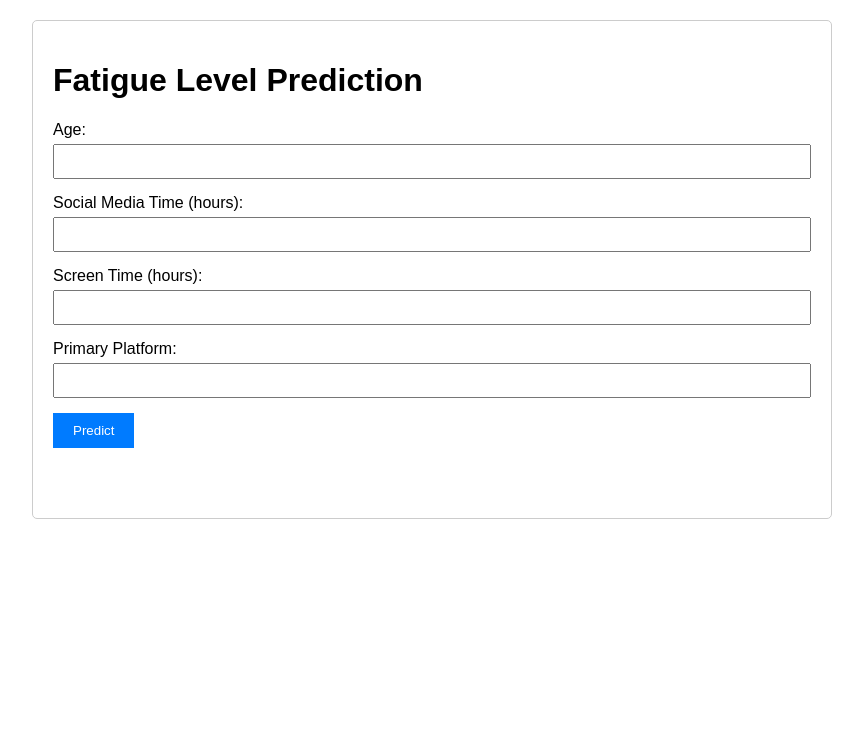
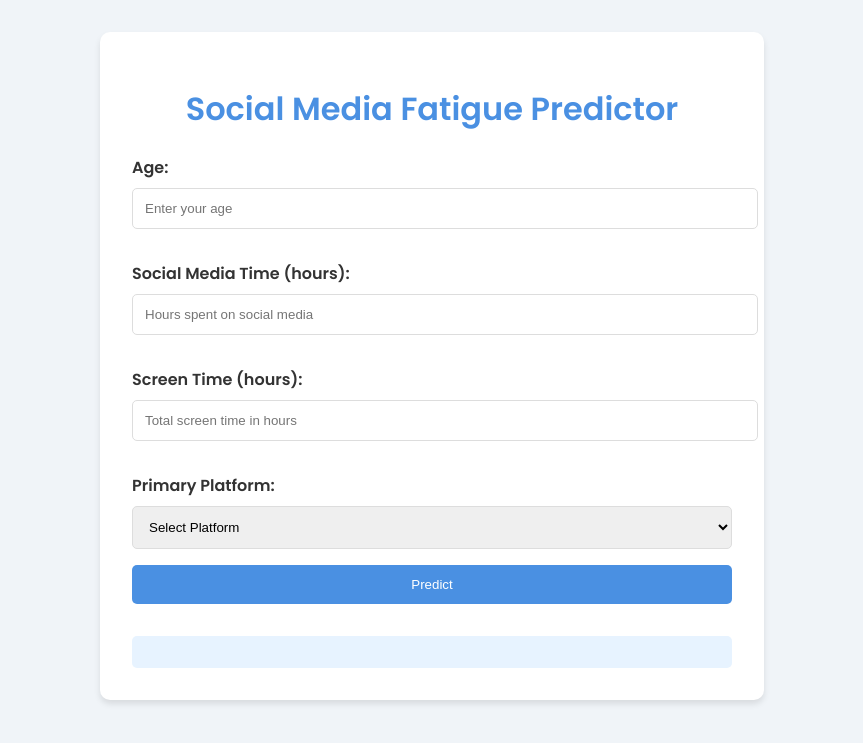
Before and after one commit to sonikirtan110/social-media-fatigue-dashboard-ai, a Flask app: page / in a window 1280 px wide. Shown: the top 743 px of the page, without its empty margins (208-1071 px from the left). Run offline with Flask 3, Linux system fonts and the light colour scheme; parts of the project's set-up code (start-up, migrations or seed data) failed here and were passed over.

Commit message:
Update index.html

```diff
--- a/templates/index.html
+++ b/templates/index.html
@@ -1,124 +1,131 @@
 <!DOCTYPE html>
-<html>
+<html lang="en">
+<head>
+    <meta charset="UTF-8">
+    <meta name="viewport" content="width=device-width, initial-scale=1.0">
+    <title>Social Media Fatigue Predictor</title>
+    <link href="https://fonts.googleapis.com/css2?family=Poppins:wght@300;400;600&display=swap" rel="stylesheet">
+    <style>
+        :root {
+            --primary-color: #4a90e2;
+            --secondary-color: #f39c12;
+            --background-color: #f0f4f8;
+            --text-color: #333;
+        }
 
-<head>
-    <title>Fatigue Level Predictor</title>
-    <style>
         body {
-            font-family: Arial, sans-serif;
-            max-width: 800px;
-            margin: 0 auto;
-            padding: 20px;
+            font-family: 'Poppins', sans-serif;
+            background-color: var(--background-color);
+            color: var(--text-color);
+            margin: 0;
+            padding: 0;
         }
 
         .container {
-            border: 1px solid #ccc;
-            padding: 20px;
-            border-radius: 5px;
+            max-width: 600px;
+            margin: 2rem auto;
+            padding: 2rem;
+            background-color: #fff;
+            border-radius: 10px;
+            box-shadow: 0 4px 6px rgba(0, 0, 0, 0.1);
         }
 
-        .form-group {
-            margin-bottom: 15px;
+        h1 {
+            color: var(--primary-color);
+            text-align: center;
         }
 
-        label {
+        form label {
             display: block;
-            margin-bottom: 5px;
+            margin: 1rem 0 0.5rem;
+            font-weight: 600;
         }
 
-        input {
+        input, select, button {
             width: 100%;
-            padding: 8px;
-            box-sizing: border-box;
+            padding: 0.75rem;
+            margin-bottom: 1rem;
+            border-radius: 5px;
+            border: 1px solid #ddd;
+        }
+
+        select option[value=""] {
+            color: #999;
         }
 
         button {
-            background: #007bff;
-            color: white;
+            background-color: var(--primary-color);
+            color: #fff;
             border: none;
-            padding: 10px 20px;
             cursor: pointer;
+            transition: background-color 0.3s;
         }
 
-        .result {
-            margin-top: 20px;
-            padding: 15px;
-            border-radius: 5px;
+        button:hover {
+            background-color: #357ab7;
         }
 
-        .success {
-            background: #d4edda;
-            border: 1px solid #c3e6cb;
-        }
-
-        .error {
-            background: #f8d7da;
-            border: 1px solid #f5c6cb;
+        #result {
+            margin-top: 1rem;
+            padding: 1rem;
+            background-color: #e7f3ff;
+            border-radius: 5px;
         }
     </style>
 </head>
-
 <body>
     <div class="container">
-        <h1>Fatigue Level Prediction</h1>
-        <div class="form-group">
-            <label>Age:</label>
-            <input type="number" id="age" required>
-        </div>
-        <div class="form-group">
-            <label>Social Media Time (hours):</label>
-            <input type="number" step="0.1" id="socialMediaTime" required>
-        </div>
-        <div class="form-group">
-            <label>Screen Time (hours):</label>
-            <input type="number" step="0.1" id="screenTime" required>
-        </div>
-        <div class="form-group">
-            <label>Primary Platform:</label>
-            <input type="text" id="primaryPlatform" required>
-        </div>
-        <button onclick="predict()">Predict</button>
+        <h1>Social Media Fatigue Predictor</h1>
+        <form id="prediction-form">
+            <label for="Age">Age:</label>
+            <input type="number" id="Age" name="Age" placeholder="Enter your age" required>
 
-        <div id="result" class="result"></div>
-    </div>
+            <label for="SocialMediaTime">Social Media Time (hours):</label>
+            <input type="number" step="0.1" id="SocialMediaTime" name="SocialMediaTime" placeholder="Hours spent on social media" required>
+
+            <label for="ScreenTime">Screen Time (hours):</label>
+            <input type="number" step="0.1" id="ScreenTime" name="ScreenTime" placeholder="Total screen time in hours" required>
+
+            <label for="PrimaryPlatform">Primary Platform:</label>
+            <select id="PrimaryPlatform" name="PrimaryPlatform" required>
+                <option value="" disabled selected>Select Platform</option>
+                <option value="Instagram">Instagram</option>
+                <option value="YouTube">YouTube</option>
+                <option value="TikTok">TikTok</option>
+                <option value="Facebook">Facebook</option>
+            </select>
+
+            <button type="submit">Predict</button>
+        </form>
+
+        <div id="result"></div>
 
         <script>
-        async function predict() {
-            const data = {
-                Age: parseInt(document.getElementById('age').value),
-                SocialMediaTime: parseFloat(document.getElementById('socialMediaTime').value),
-                ScreenTime: parseFloat(document.getElementById('screenTime').value),
-                PrimaryPlatform: document.getElementById('primaryPlatform').value
+            document.getElementById('prediction-form').onsubmit = async function (event) {
+                event.preventDefault();
+                const formData = {
+                    Age: document.getElementById('Age').value,
+                    SocialMediaTime: document.getElementById('SocialMediaTime').value,
+                    ScreenTime: document.getElementById('ScreenTime').value,
+                    PrimaryPlatform: document.getElementById('PrimaryPlatform').value
                 };
 
                 try {
                     const response = await fetch('/predict', {
                         method: 'POST',
                         headers: { 'Content-Type': 'application/json' },
-                    body: JSON.stringify(data)
+                        body: JSON.stringify(formData)
                     });
 
+                    if (!response.ok) throw new Error('Prediction failed');
+
                     const result = await response.json();
-                const resultDiv = document.getElementById('result');
-
-                if (response.ok) {
-                    resultDiv.className = 'result success';
-                    resultDiv.innerHTML = `
-                        <h3>Prediction Results:</h3>
-                        <p>Fatigue Category: ${result['Fatigue Category']}</p>
-                        <p>Predicted Level: ${result['Predicted Fatigue Level']}</p>
-                        <h4>Recommendations:</h4>
-                        <ul>${result.Recommendations.map(r => `<li>${r}</li>`).join('')}</ul>
-                    `;
-                } else {
-                    resultDiv.className = 'result error';
-                    resultDiv.innerHTML = `Error: ${result.error}`;
+                    document.getElementById('result').innerHTML = `<h3>Prediction Result:</h3><pre>${JSON.stringify(result, null, 2)}</pre>`;
+                } catch (error) {
+                    document.getElementById('result').innerHTML = `<p style="color: red;">Error: ${error.message}</p>`;
                 }
-            } catch (error) {
-                document.getElementById('result').innerHTML = `Error: ${error.message}`;
-            }
-        }
+            };
         </script>
+    </div>
 </body>
-
 </html>
```
Lines whose indentation alone changed are shown as unchanged.
